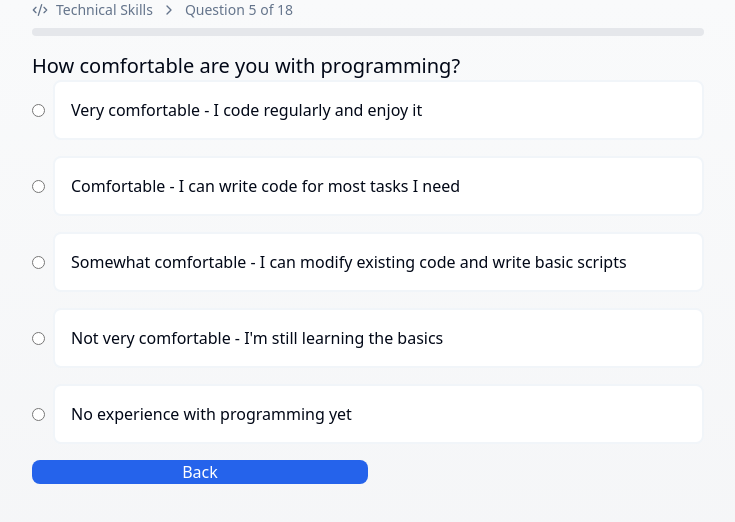
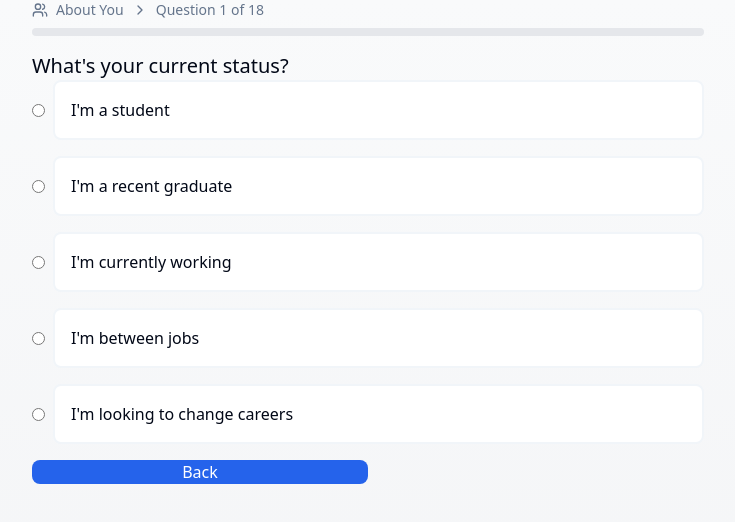
Before and after one commit to pritulp/data-science-quiz, a Next.js app: page / in a window 1280 px wide. Both pictures are taken after a click on the button "Start Quiz". Shown: the top 522 px of the page, without its empty margins (272-1007 px from the left). Built offline with nearby package versions, Linux system fonts and the light colour scheme.

Commit message:
Fix section access error and add error handling

```diff
--- a/app/page.jsx
+++ b/app/page.jsx
@@ -471,7 +471,7 @@ const roleDefinitions = {
 
 export default function Component() {
   const [currentScreen, setCurrentScreen] = useState('welcome');
-  const [currentSection, setCurrentSection] = useState('technical');
+  const [currentSection, setCurrentSection] = useState('qualification');
   const [currentQuestionIndex, setCurrentQuestionIndex] = useState(0);
   const [answers, setAnswers] = useState({});
   const [results, setResults] = useState(null);
@@ -690,6 +690,13 @@ export default function Component() {
     return questionNumber;
   }
 
+  const getCurrentSection = () => {
+    if (!currentSection || !quizSections[currentSection]) {
+      return quizSections['qualification']; // Default to first section if current is invalid
+    }
+    return quizSections[currentSection];
+  };
+
   const WelcomeScreen = () => {
     return (
       <div className="min-h-screen bg-gradient-to-b from-gray-50 to-gray-100 flex flex-col items-center justify-center p-4">
@@ -711,8 +718,17 @@ export default function Component() {
   };
 
   const QuizScreen = () => {
-    const currentQuestion = quizSections[currentSection].questions[currentQuestionIndex]
-    const SectionIcon = quizSections[currentSection].icon
+    const currentSectionData = getCurrentSection();
+    if (!currentSectionData || !currentSectionData.questions) {
+      return <div>Error loading quiz section. Please try refreshing the page.</div>;
+    }
+
+    const currentQuestion = currentSectionData.questions[currentQuestionIndex];
+    if (!currentQuestion) {
+      return <div>Error loading question. Please try refreshing the page.</div>;
+    }
+
+    const SectionIcon = currentSectionData.icon;
 
     const goBack = () => {
       if (currentQuestionIndex > 0) {
@@ -855,7 +871,7 @@ export default function Component() {
         <CardHeader>
           <div className="flex items-center gap-2 text-sm text-muted-foreground mb-2">
             {SectionIcon && <SectionIcon className="w-4 h-4" />}
-            <span>{quizSections[currentSection].title}</span>
+            <span>{currentSectionData.title}</span>
             <ChevronRight className="w-4 h-4" />
             <span>Question {getContinuousQuestionNumber()} of 18</span>
           </div>
```
